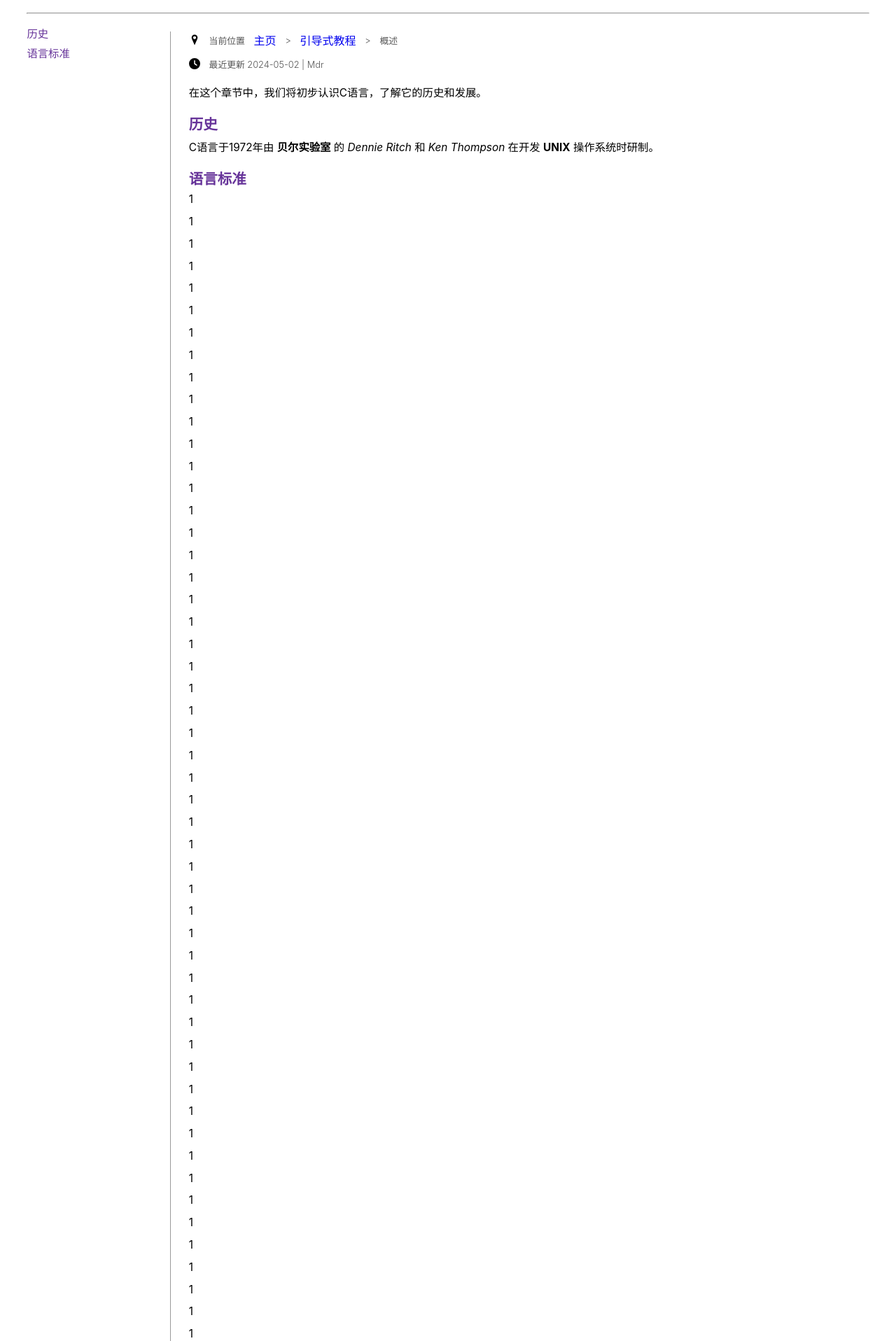
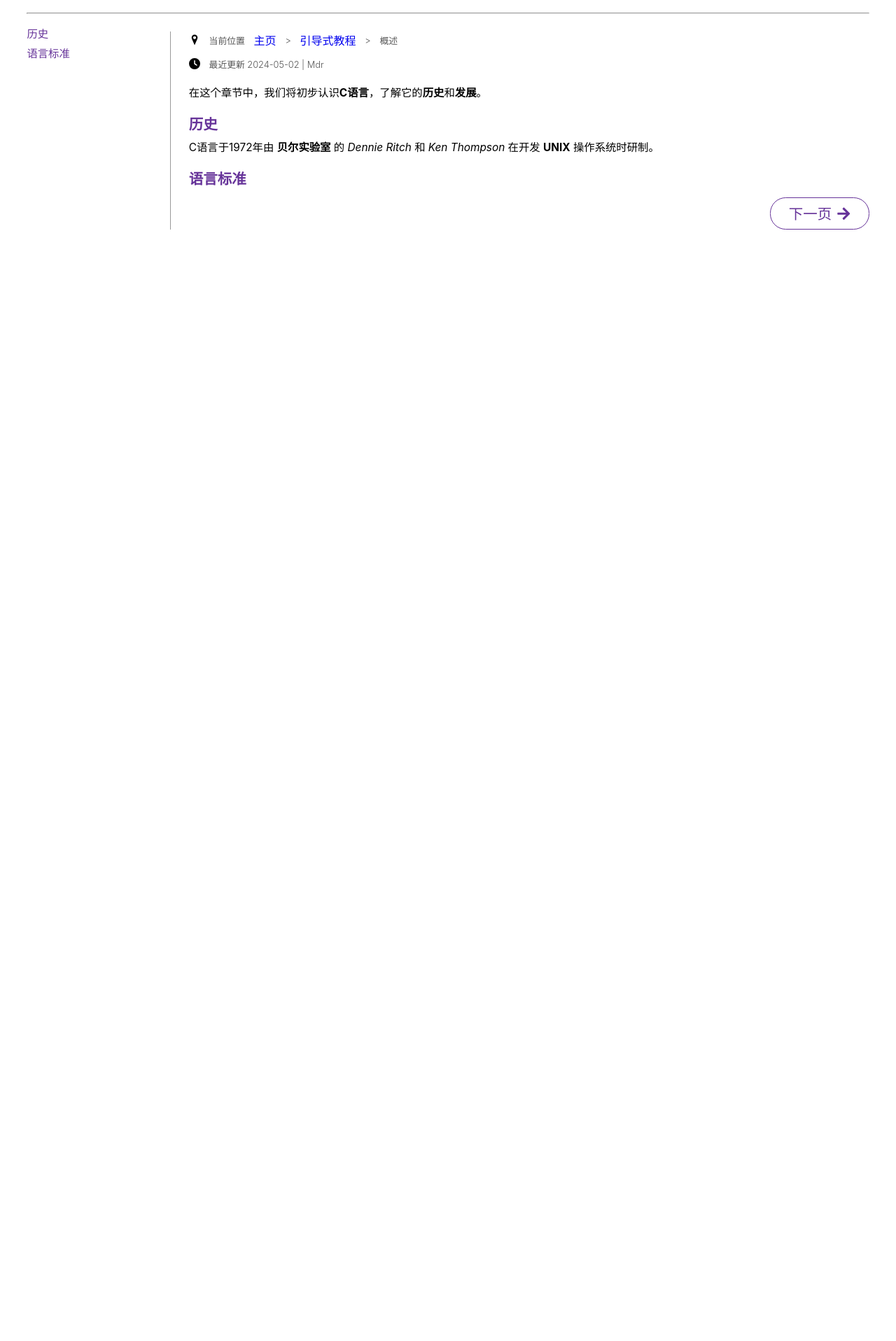
Before and after one commit to lxzaa-code/WebSite, a React (Create React App) app: page /tutorial/01/0 in a window 1280 px wide. Shown: the part 124-2040 px from the top of the page at 70% size. After the commit the page ends 800 px from the top, so only its background shows below. Built offline with nearby package versions, Linux system fonts and the light colour scheme.

Commit message:
小修改

```diff
--- a/src/components/Tutorial/Chapter01.jsx
+++ b/src/components/Tutorial/Chapter01.jsx
@@ -6,7 +6,8 @@ import {FaArrowRight} from "react-icons/fa";
 import {parseSentence} from "../mess/markdownparser";
 
 function Chapter01() {
-
+    let para01 = "在这个章节中，我们将初步认识**C语言**，了解它的**历史**和**发展**。";
+    let para02 = "C语言于1972年由 **贝尔实验室** 的 *Dennie Ritch* 和 *Ken Thompson* 在开发 **UNIX** 操作系统时研制。";
     return (
         <div className="Chapter">
             <div className="Chapter-Top">
@@ -35,64 +36,10 @@ function Chapter01() {
                         <h6>概述</h6>
                     </div>
                     <div className="Latest-Update"><FaClock/> <h6>最近更新 2024-05-02 | Mdr</h6></div>
-                    <p>在这个章节中，我们将初步认识C语言，了解它的历史和发展。</p>
+                    <p dangerouslySetInnerHTML={{__html: parseSentence(para01)}}></p>
                     <h2 id="hello-world-01">历史</h2>
-                    <p dangerouslySetInnerHTML={{__html: parseSentence("C语言于1972年由 **贝尔实验室** 的 *Dennie Ritch* 和 *Ken Thompson* 在开发 **UNIX** 操作系统时研制。")}}></p>
+                    <p dangerouslySetInnerHTML={{__html: parseSentence(para02)}}></p>
                     <h2 id="hello-world-02">语言标准</h2>
-                    <p>1</p>
-                    <p>1</p>
-                    <p>1</p>
-                    <p>1</p>
-                    <p>1</p>
-                    <p>1</p>
-                    <p>1</p>
-                    <p>1</p>
-                    <p>1</p>
-                    <p>1</p>
-                    <p>1</p>
-                    <p>1</p>
-                    <p>1</p>
-                    <p>1</p>
-                    <p>1</p>
-                    <p>1</p>
-                    <p>1</p>
-                    <p>1</p>
-                    <p>1</p>
-                    <p>1</p>
-                    <p>1</p>
-                    <p>1</p>
-                    <p>1</p>
-                    <p>1</p>
-                    <p>1</p>
-                    <p>1</p>
-                    <p>1</p>
-                    <p>1</p>
-                    <p>1</p>
-                    <p>1</p>
-                    <p>1</p>
-                    <p>1</p>
-                    <p>1</p>
-                    <p>1</p>
-                    <p>1</p>
-                    <p>1</p>
-                    <p>1</p>
-                    <p>1</p>
-                    <p>1</p>
-                    <p>1</p>
-                    <p>1</p>
-                    <p>1</p>
-                    <p>1</p>
-                    <p>1</p>
-                    <p>1</p>
-                    <p>1</p>
-                    <p>1</p>
-                    <p>1</p>
-                    <p>1</p>
-                    <p>1</p>
-                    <p>1</p>
-                    <p>1</p>
-                    <p>1</p>
-                    <p id="aaaa">1</p>
                     <div className="Chapter-Bottom">
                         <div className="Chapter-Bottom-Left">
 
--- a/src/components/Tutorial/Chapter02.jsx
+++ b/src/components/Tutorial/Chapter02.jsx
@@ -11,9 +11,12 @@ function Chapter02() {
     let code01 = `#include<stdio.h>
 
 int main(void){
-    printf("hello world");
+    printf("hello world"); // output the string
 };
 `;
+
+    let para01 = "本节中，我们将写一个可以输出 **hello world** 的小程序!";
+    let para02 = "C语言中有很多**内置**的**函数**，他们在**标准库**中被定义。";
     return (
         <div className="Chapter">
             <div className="Chapter-Top">
@@ -38,53 +41,10 @@ int main(void){
                         <h6>概述</h6>
                     </div>
                     <div className="Latest-Update"><FaClock/> <h6>最近更新 2024-05-02 | Mdr</h6></div>
-                    <p dangerouslySetInnerHTML={{__html: parseSentence("本节中，我们将写一个可以输出 **hello world** 的小程序")}}></p>
+                    <p dangerouslySetInnerHTML={{__html: parseSentence(para01)}}></p>
                     <h2 id="hello-world-03">代码</h2>
                     <Code code={{str: code01}}/>
-                    {/*<CodeBlock code={code01} language={"C"}></CodeBlock>*/}
-                    {/*<div className="Code" id="Code-01-02-01">*/}
-                    {/*    <div className="Code-Line">*/}
-                    {/*        <div className="Code-Line-Number-Wrapper">*/}
-                    {/*            <div className="Code-Line-Number">1</div>*/}
-                    {/*        </div>*/}
-                    {/*        <div>*/}
-                    {/*            <pre>*/}
-                    {/*                <span className='Processor'>#include</span>*/}
-                    {/*                <span className="String"> &lt;stdio.h&gt;</span>*/}
-                    {/*            </pre>*/}
-                    {/*        </div>*/}
-                    {/*    </div>*/}
-                    {/*    <div className="Code-Line">*/}
-                    {/*        <div className="Code-Line-Number-Wrapper">*/}
-                    {/*            <div className="Code-Line-Number">2</div>*/}
-                    {/*        </div>*/}
-                    {/*    </div>*/}
-                    {/*    <div className="Code-Line">*/}
-                    {/*        <div className="Code-Line-Number-Wrapper">*/}
-                    {/*            <div className="Code-Line-Number">3</div>*/}
-                    {/*        </div>*/}
-                    {/*        <div>*/}
-                    {/*            <pre>*/}
-                    {/*                <span className='KeyWord'>int</span>*/}
-                    {/*                {" "}*/}
-                    {/*                <span className="Function">main</span>*/}
-                    {/*                {"("}*/}
-                    {/*                <span className="KeyWord">void</span>*/}
-                    {/*                {") {"}*/}
-                    {/*            </pre>*/}
-                    {/*        </div>*/}
-                    {/*    </div>*/}
-                    {/*    <div className="Code-Line">*/}
-                    {/*        <div className="Code-Line-Number-Wrapper">*/}
-                    {/*            <div className="Code-Line-Number">4</div>*/}
-                    {/*        </div>*/}
-                    {/*        <div>*/}
-                    {/*            <pre>*/}
-                    {/*                <span className="Function">    printf</span>*/}
-                    {/*            </pre>*/}
-                    {/*        </div>*/}
-                    {/*    </div>*/}
-                    {/*</div>*/}
+                    <p dangerouslySetInnerHTML={{__html: parseSentence(para02)}}></p>
                     <div className="Chapter-Bottom">
                         <div className="Chapter-Bottom-Left">
                             <Link to="/tutorial/01/0"><FaArrowLeft/>上一页</Link>
--- a/src/components/Tutorial/Code.css
+++ b/src/components/Tutorial/Code.css
@@ -15,14 +15,45 @@
     margin-left: 1.5vw;
 }
 
+.Code .CodeInfo .CodeInfo-Right {
+    display: flex;
+    flex-direction: row;
+    align-items: center;
+}
+
 .Code .CodeInfo .CodeInfo-Right button {
     border: none;
     margin-right: 1vw;
     font-family: "Poppins", sans-serif;
+    font-size: .95vw;
     display: flex;
     flex-direction: row;
     gap: .3vw;
     align-items: center;
+}
+
+.Code .CodeInfo .CodeInfo-Right button .Button-Run,
+.Code .CodeInfo .CodeInfo-Right button .Button-Stop {
+    display: flex;
+    flex-direction: row;
+    gap: .3vw;
+    align-items: center;
+}
+
+.Code .CodeInfo .CodeInfo-Right button .Button-Run {
+    color: #ff0000;
+}
+
+.Code .CodeInfo .CodeInfo-Right button .Button-Run:hover {
+    color: #b10000;
+}
+
+.Code .CodeInfo .CodeInfo-Right button .Button-Stop {
+    color: #009600;
+}
+
+.Code .CodeInfo .CodeInfo-Right button .Button-Stop:hover {
+    color: #006800;
 }
 
 .Code .CodeInfo .CodeInfo-Right button:hover {
@@ -37,3 +68,9 @@
 .Code .CodeContent .Code-Line > div > pre span {
     font-family: "JetBrains Mono", monospace !important;
 }
+
+.Code .CodeRunner, .Code .CodeRunnerNotWorked {
+    border-top: .3vw solid #fff;
+    padding: .5vw .5vw .5vw 1vw;
+    background-color: #f3f3f3;
+}
--- a/src/components/Tutorial/Code.jsx
+++ b/src/components/Tutorial/Code.jsx
@@ -2,6 +2,10 @@ import './Code.css'
 import hljs from "../mess/myHighlight";
 import {setClipboard} from "../mess/setClipBoard";
 import {FaCopy} from "react-icons/fa";
+import React from "react";
+import {VscRunAll, VscRunErrors} from "react-icons/vsc";
+import {CiEdit} from "react-icons/ci";
+import {MdOutlineEditOff} from "react-icons/md";
 
 function my_split({code, s}) {
     let arr = [];
@@ -14,9 +18,29 @@ function my_split({code, s}) {
     return arr;
 }
 
+function CodeRunner({work, code}) {
+    console.log('coderunner')
+    const [result, setResult] = React.useState("Running");
+    console.log(result);
+    if (work && (result === "Running" || result === "Failed")) {
+        fetch('https://127.0.0.1').then((response) => {
+            if (!response.ok) {
+                setResult("Failed!")
+            }
+            setResult(response.json().toString())
+        }).catch(() => {
+            setResult("Failed")
+        })
+        return (<div className="CodeRunner">{result}</div>)
+    } else {
+        if (result === "Failed") setResult("Running");
+        return (<div className="CodeRunnerNotWorked">Click 'Run' to run the code.</div>)
+    }
+}
+
 function Code({code}) {
-    console.log(code.str);
-    console.log(typeof code.str);
+    const [run, setRun] = React.useState(false);
+    const [edit, setEdit] = React.useState(false);
     let arr = my_split({code: code, s: '\n'});
     let lines = arr.map(item => <div className="Code-Line">
         <div className='Code-Line-Number-Wrapper'>
@@ -24,10 +48,9 @@ function Code({code}) {
                 {item.id}</div>
         </div>
         <div>
-            <pre dangerouslySetInnerHTML={{__html:hljs.highlight(item.content, {language: "c"}).value}}></pre>
+            <pre dangerouslySetInnerHTML={{__html: hljs.highlight(item.content, {language: "c"}).value}}></pre>
         </div>
     </div>)
-    console.log(lines);
     return (
         <div className="Code">
             <div className="CodeInfo">
@@ -39,8 +62,21 @@ function Code({code}) {
                         <FaCopy/>
                         Copy
                     </button>
+                    <button onClick={() => {
+                        console.log("setRun")
+                        setRun(!run);
+                        console.log(run)
+                    }} type={"button"}>
+                        {run ? <span className="Button-Stop"><VscRunErrors/>Stop</span> :
+                            <span className="Button-Run"><VscRunAll/>Run</span>}
+                    </button>
+                    <button onClick={() => {
+                        setEdit(!edit)
+                    }}>
+                        {edit ? <MdOutlineEditOff/> : <CiEdit/>}
+                        {edit ? "UnEdit" : "Edit"}
+                    </button>
                 </div>
-
             </div>
             <hr/>
             <div className="CodeContent">
@@ -50,6 +86,7 @@ function Code({code}) {
                     </div>
                 ))}
             </div>
+            <CodeRunner work={run} code={code.str}/>
         </div>
     )
 }
```
